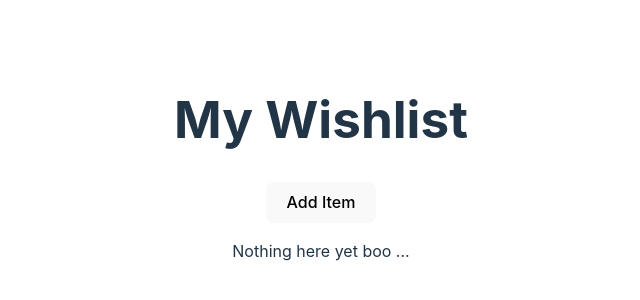
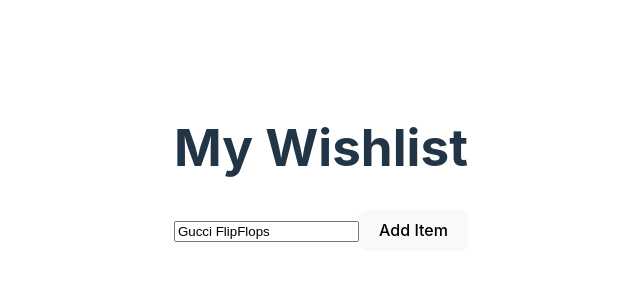
Before and after one commit to losalmson/vue-shopping-list090524, a Vue app: page / in a window 1280 px wide. Shown: the part 232-532 px from the top of the page, without its empty margins (319-959 px from the left). Built offline with nearby package versions, Linux system fonts and the light colour scheme.

Commit message:
Created a form with a hardcoded input value

```diff
--- a/src/App.vue
+++ b/src/App.vue
@@ -2,35 +2,41 @@
 import { ref } from 'vue'
 
 const header = ref('My Wishlist')
-const editing = ref(false);
-const items = ref([
-  // {id: 1, label: "A cute Hello Kitty top"},
-  // {id: 2, label: "Prada Loafers size 36"},
-  // {id: 3, label: "Fenty lipgloss"}
-])
+const newItem = ref("");
 
-const newItem = ref("")
-const newItemHighPriority = ref(false)
-const saveItem = () => {
-  items.value.push({id: items.value.length + 1, label: newItem.value})
-  newItem.value = ""
-}
-const doEdit = (e) => {
-  editing.value= e
-  newItem.value = ""
-}
+const handleSubmit = () => {};
+// const editing = ref(false);
+// const items = ref([
+//   // {id: 1, label: "A cute Hello Kitty top"},
+//   // {id: 2, label: "Prada Loafers size 36"},
+//   // {id: 3, label: "Fenty lipgloss"}
+// ])
+
+// const newItem = ref("")
+// const newItemHighPriority = ref(false)
+// const saveItem = () => {
+//   items.value.push({id: items.value.length + 1, label: newItem.value})
+//   newItem.value = ""
+// }
+// const doEdit = (e) => {
+//   editing.value= e
+//   newItem.value = ""
+// }
 </script>
 
 <template>
-  <div class="header">
     <h1>{{ header }}</h1>
-    <button v-if="editing" class="btn" @click="doEdit(false)">
+
+    <form @submit.prevent="handleSubmit">
+      <input type="text" value="Gucci FlipFlops" />
+      <button>Add Item</button>
+    </form>
+    <!-- <button v-if="editing" class="btn" @click="doEdit(false)">
       Cancel
     </button>
     <button v-else class="btn btn-primary" @click="doEdit(true)">
       Add Item
     </button>
-  </div>
       <form
         class="add-item-form"
         v-if="editing"
@@ -58,7 +64,7 @@ const doEdit = (e) => {
       </ul>
       <p v-if="!items.length">
       Nothing here yet boo ...
-      </p>
+      </p> -->
 </template>
 
 <style scoped>
```
Also changed, not shown: src/components/ShoppingList.vue (added).
